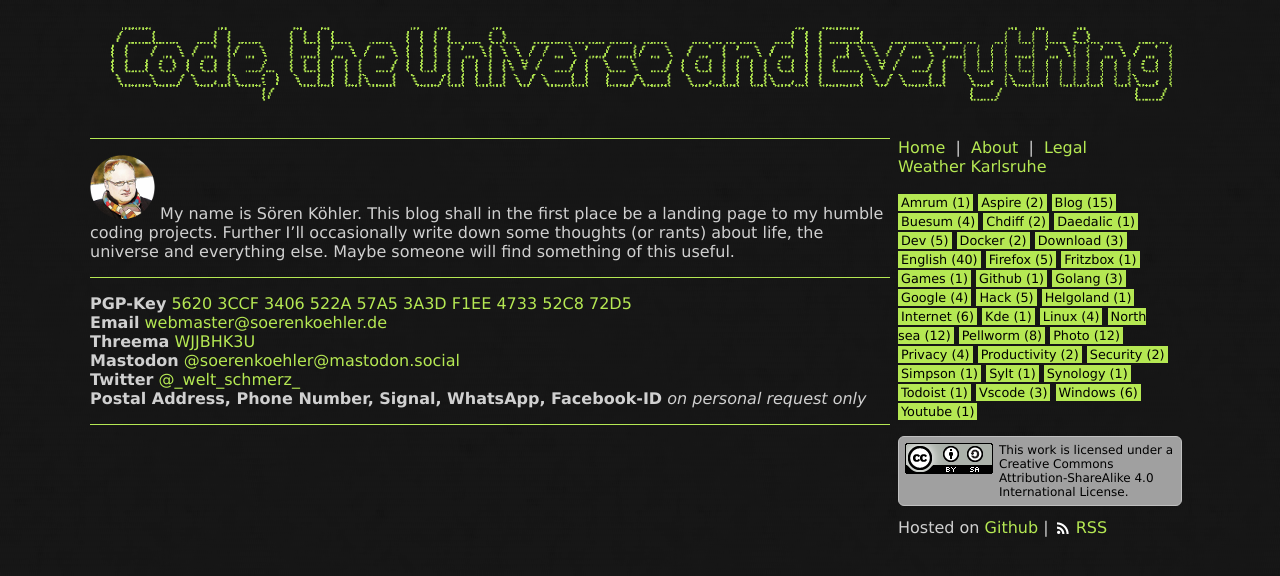
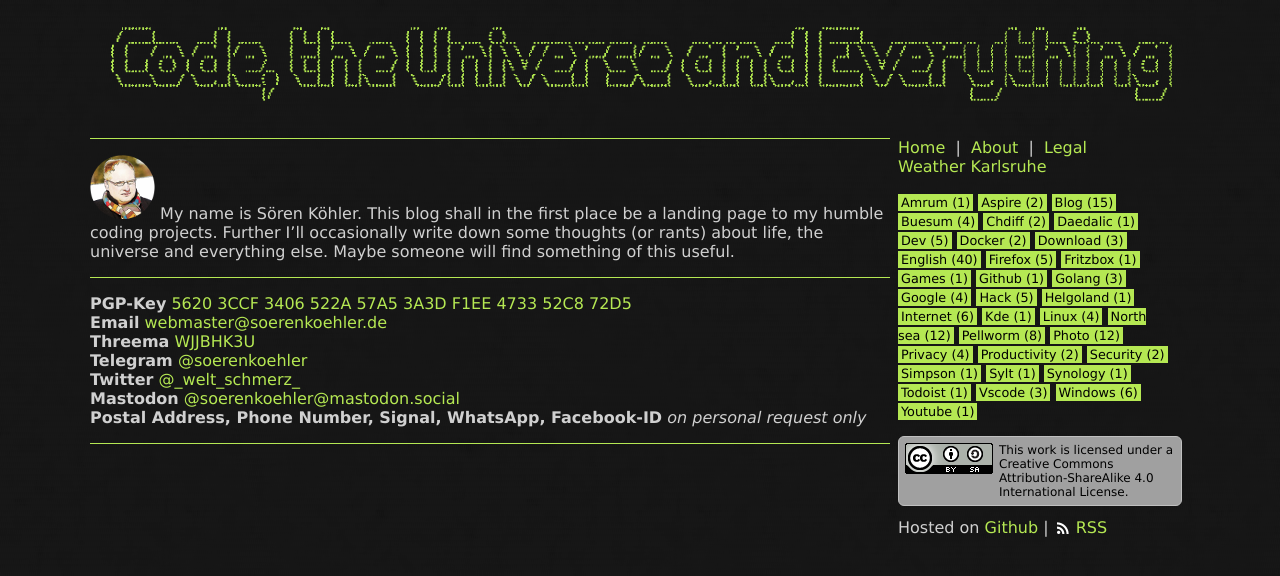
Before and after one commit to soerenkoehler/soerenkoehler.github.io, a Jekyll site: the page built from about.md, in a window 1280 px wide. Shown: the top 576 px of the page. Built offline with Jekyll 4.4.1, drawn with Linux system fonts in a browser that asks for light colours.

Commit message:
contact info: Telegram

```diff
--- a/about.md
+++ b/about.md
@@ -11,6 +11,7 @@ else. Maybe someone will find something of this useful.
 **PGP-Key**   [5620 3CCF 3406 522A 57A5  3A3D F1EE 4733 52C8 72D5](pgp-key.html)
 **Email**     [webmaster@soerenkoehler.de](mailto:webmaster@soerenkoehler.de)
 **Threema**   [WJJBHK3U](https://threema.id/WJJBHK3U)
+**Telegram**  [@soerenkoehler](https://t.me/soerenkoehler)
+**Twitter**   [@\_welt_schmerz\_](https://twitter.com/_welt_schmerz_)
 **Mastodon**  [@soerenkoehler@mastodon.social](https://mastodon.social/@soerenkoehler)
-**Twitter**   [@\_welt_schmerz\_](https://twitter.com/_welt_schmerz_)
 **Postal Address, Phone Number, Signal, WhatsApp, Facebook-ID** _on personal request only_
```
